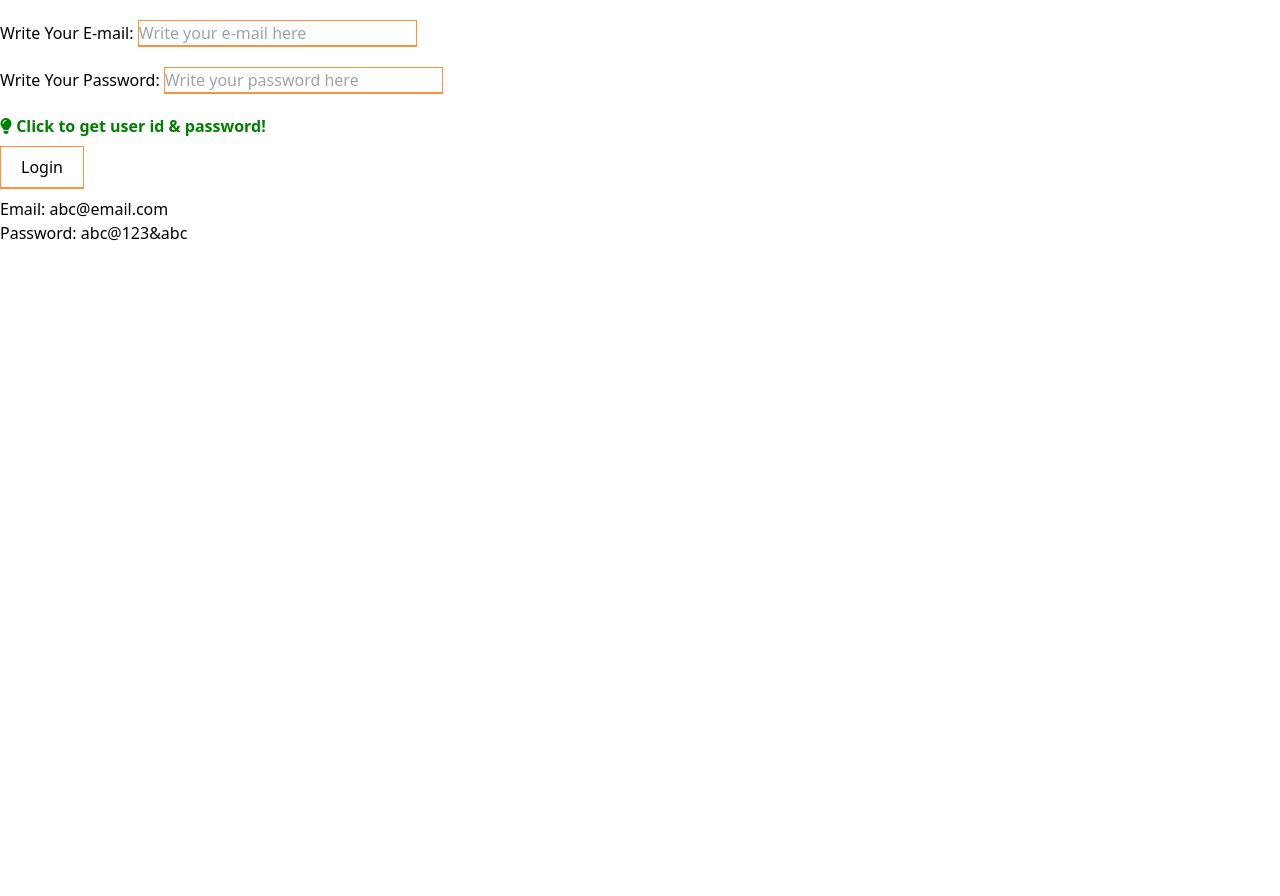
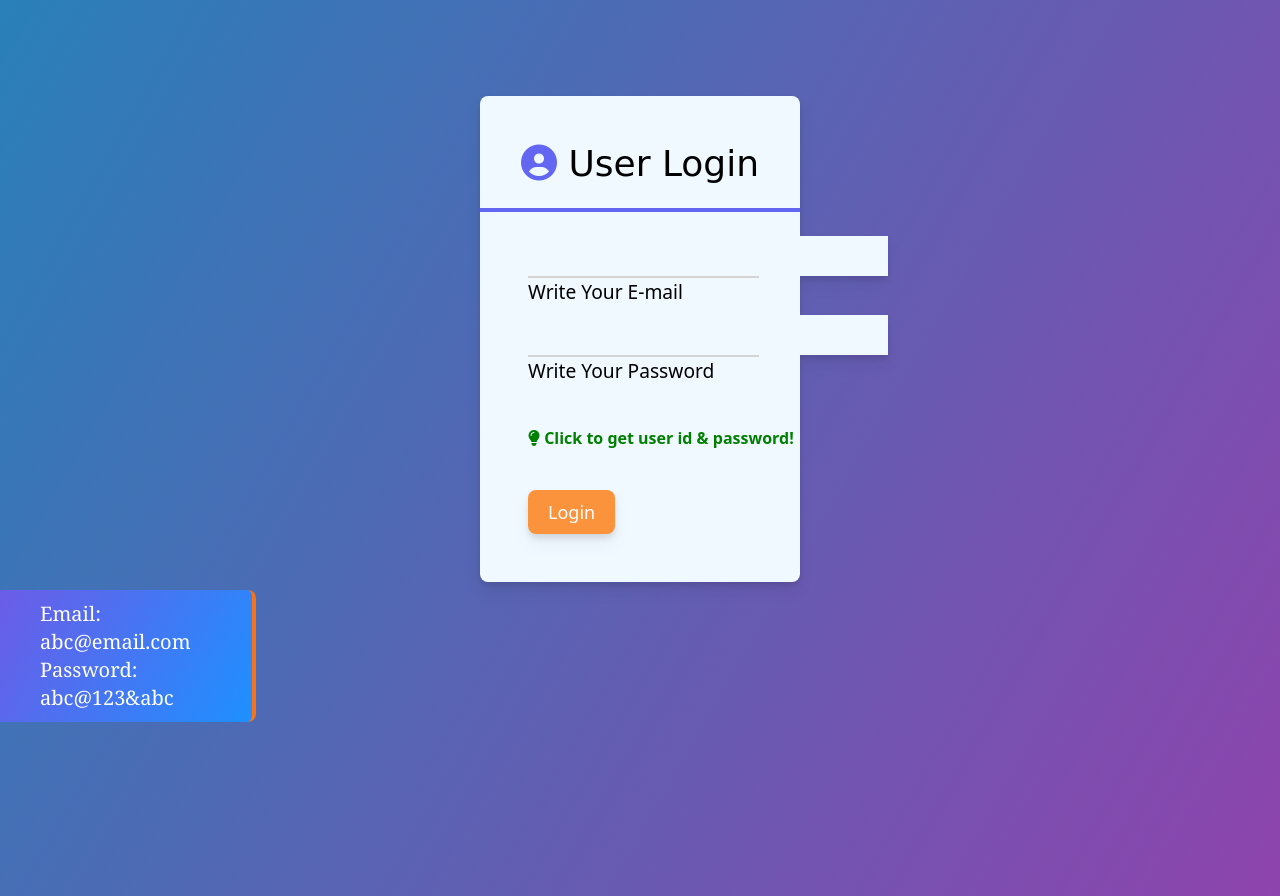
Before and after one commit to rirefat/banking-calculation, a plain HTML site: page index.html in a window 1280 px wide. Both pictures are taken after a click on the element "Click to get user id & password!". Before the commit the page ends 800 px from the top, so only its background shows below. Drawn offline with nearby package versions, Linux system fonts and the light colour scheme; a web font is replaced by a local one.

Commit message:
Done the UI/UX design of login page

```diff
--- a/index.html
+++ b/index.html
@@ -4,7 +4,7 @@
     <meta charset="UTF-8">
     <meta http-equiv="X-UA-Compatible" content="IE=edge">
     <meta name="viewport" content="width=device-width, initial-scale=1.0">
-    <title>HIREF Banking Ltd.</title>
+    <title>HIRAF Banking Ltd.</title>
     <link rel="shortcut icon" href="images/images.png" type="image/x-icon">
     <!-- Tailwind Script -->
     <script src="https://cdn.tailwindcss.com"></script>
@@ -12,28 +12,40 @@
     <script src="https://kit.fontawesome.com/0ba4621c3b.js" crossorigin="anonymous"></script>
     <!-- External CSS  -->
     <link rel="stylesheet" href="style.css">
+    <style>
+        body{
+            background-image: linear-gradient(120deg, #2980b9, #8e44ad);
+            height: 100vh;
+            overflow: hidden;
+        }
+    </style>
 </head>
 <body>
 
-    <div class="login-section">
-        <label for="user-email" class="block my-5">Write Your E-mail: <input id="uEmail" class="border border-orange-400 border-b-2" type="email" id="user-email" placeholder="Write your e-mail here" size="25"></label>
-        <label for="user-pass" class="block my-5">Write Your Password: <input id="uPass" class="border border-orange-400 border-b-2" type="password" id="user-pass" placeholder="Write your password here" size="25"></label>
-        <h5 id="get-user-info" class="get-user-info my-2"><span><i class="fas fa-lightbulb"></i></span> Click to get user id & password!</h5>
-        <button class="border border-orange-400 border-b-2 block px-5 py-2" id="login-btn">Login</button>
+    <div class="center mt-24 w-1/4 mx-auto py-12 bg-sky-50 rounded-lg drop-shadow-lg">
+        <h1 class="user-login-title text-center text-4xl pb-6 mb-6  border-b-4 border-indigo-500"><span><i class="text-indigo-500 fas fa-user-circle"></i></span> User Login</h1>
+        <div class="login-section ml-12">
+            <div class="user-id-section mb-2">
+                <input id="uEmail" class="py-2 bg-sky-50" type="email" id="user-email" size="34">
+                <label for="uEmail" class="block border-t-2 border-neutral-300">Write Your E-mail</label>
+            </div>
+            <div class="user-pass-section mb-2">
+                <input id="uPass" class="py-2 bg-sky-50" type="password" id="user-pass" size="34">
+                <label for="uPass" class="block border-t-2 border-neutral-300">Write Your Password</label>
+            </div>
+            <h5 id="get-user-info" class="get-user-info my-10"><span><i class="fas fa-lightbulb"></i></span> Click to get user id & password!</h5>
+            <button class="drop-shadow-lg rounded-lg bg-orange-400 text-lg text-white block px-5 py-2" id="login-btn">Login</button>
+        </div>
     </div>
-    <div class="user-info my-2">
-        <p id="mail"></p>
-        <p id="pass"></p>
+    <div class="user-info w-1/5 rounded-r-lg my-2 border-r-4 border-orange-500" id="user-info">
+        <p class="text-white text-xl ml-10" id="mail"></p>
+        <p class="text-white text-xl ml-10" id="pass"></p>
     </div>
     <div class="alert-section my-2">
         <p class="wrong-alert" id="wrongInfo"></p>
     </div>
 
     <!-- External JavaScripts -->
-    <script>
-
-    </script>
     <script src="js/script.js"></script>
-    <!-- <script src="js/fucntions.js"></script> -->
 </body>
 </html>
--- a/js/script.js
+++ b/js/script.js
@@ -3,7 +3,9 @@ document.getElementById('get-user-info').addEventListener('click',function(){
     const displayUserEmailInfo = document.getElementById('mail');
     displayUserEmailInfo.innerText = 'Email: abc@email.com';
     const displayUserPassInfo = document.getElementById('pass');
-    displayUserPassInfo.innerText = 'Password: abc@123&abc'
+    displayUserPassInfo.innerText = 'Password: abc@123&abc';
+
+    document.getElementById('user-info').style.padding='10px 0';
 });
 
 // User information validation section
--- a/style.css
+++ b/style.css
@@ -3,13 +3,35 @@
 font-family: 'Quintessential', cursive; */
 
 /* Style For Login Page   */
+.user-login-title{
+    font-family: 'Quintessential', cursive;
+}
+.login-section label{
+    cursor: pointer;
+    width: 85%;
+    font-size: 1.2em;
+}
+.login-section button:hover{
+    background-color: #582a04;
+    border: transparent;
+}
 .get-user-info{
     color: green;
     font-weight: bold;
     cursor: pointer;
 }
+.user-info{
+    background: linear-gradient(120deg, #6c5ce7, #1e90ff);
+}
+.user-info p{
+    font-family:Georgia, 'Times New Roman', Times, serif ;
+}
+.user-info p::selection{
+    color: whitesmoke;
+    background: black;
+}
 .wrong-alert{
-    color: red;
+    color: #dfe6e9;
     text-align: center;
     font-weight: bold;
 }
```
Also changed, not shown: calculation-system.html (+1 -6 lines), js/fucntions.js (deleted, +0 -21 lines).
